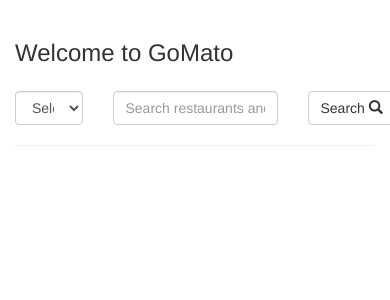
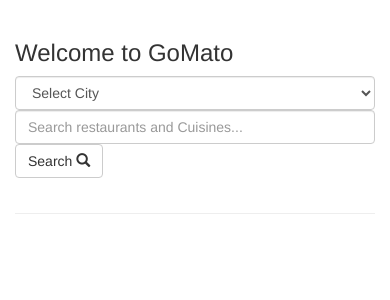
Before and after one commit to neondude/simple-restaurant-search-application, a PHP site: page / in a window 390 px wide. Shown: the part 52-352 px from the top of the page. Run offline with PHP 8.4, Linux system fonts and the light colour scheme; some libraries are stand-ins or nearby versions.

Commit message:
search form class edited

```diff
--- a/index.php
+++ b/index.php
@@ -26,7 +26,7 @@
         <div class="row">
             <form id="search-form" method="get" action="search.php">
                 <div class="form-group">
-                    <div class="col-xs-3">
+                    <div class="col-sm-3">
                         <select name="city_id" class="form-control" id="cityid" required>
                             <option value="" disabled selected>Select City</option>
                             <option value="7">Chennai</option>
@@ -38,10 +38,10 @@
                             <option value="6">Hyderbad</option>
                         </select>
                     </div>
-                    <div class="col-xs-6">
+                    <div class="col-sm-6">
                         <input class="form-control"  name="query" type="text" placeholder="Search restaurants and Cuisines..." id="query">
                     </div>
-                    <div class="col-xs-2">
+                    <div class="col-sm-2">
                         <button class="btn btn-default"  type="submit" name="search">
                             Search <span class="glyphicon glyphicon-search"></span>
                         </button>
```
